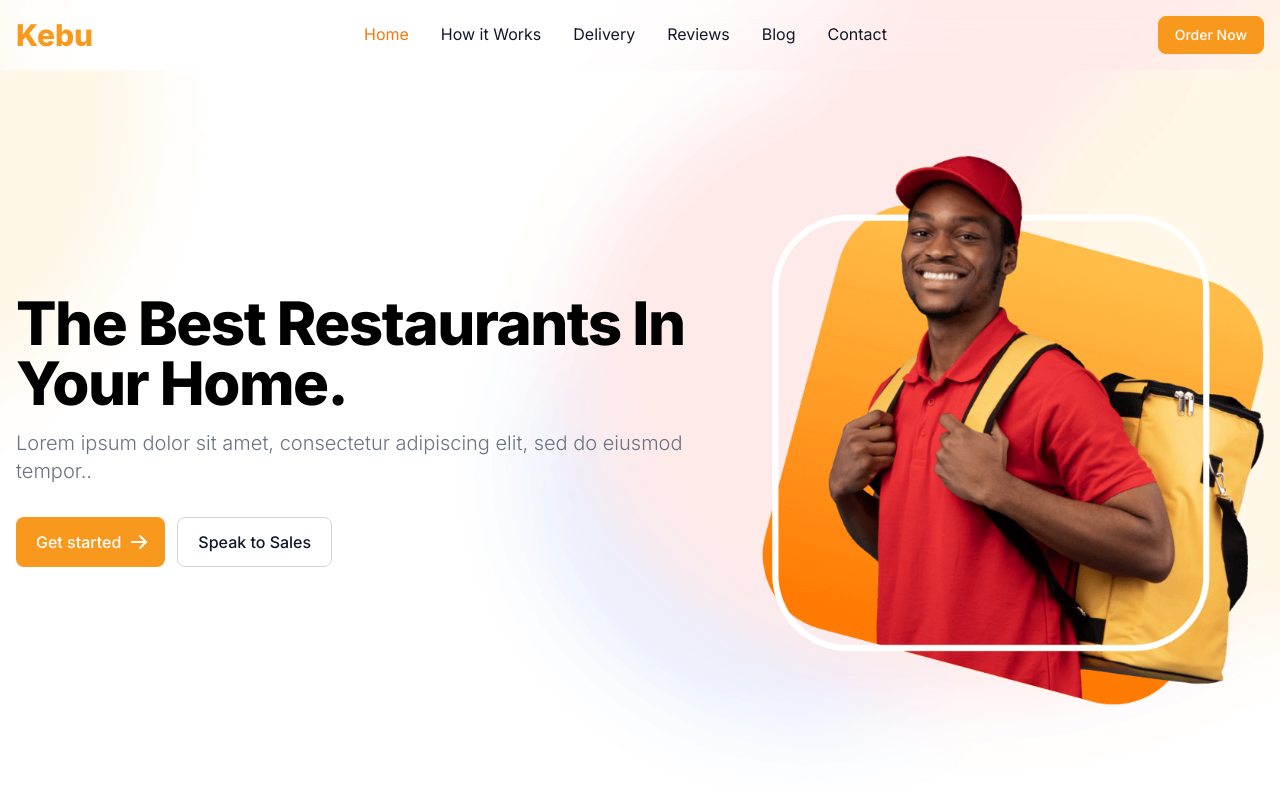
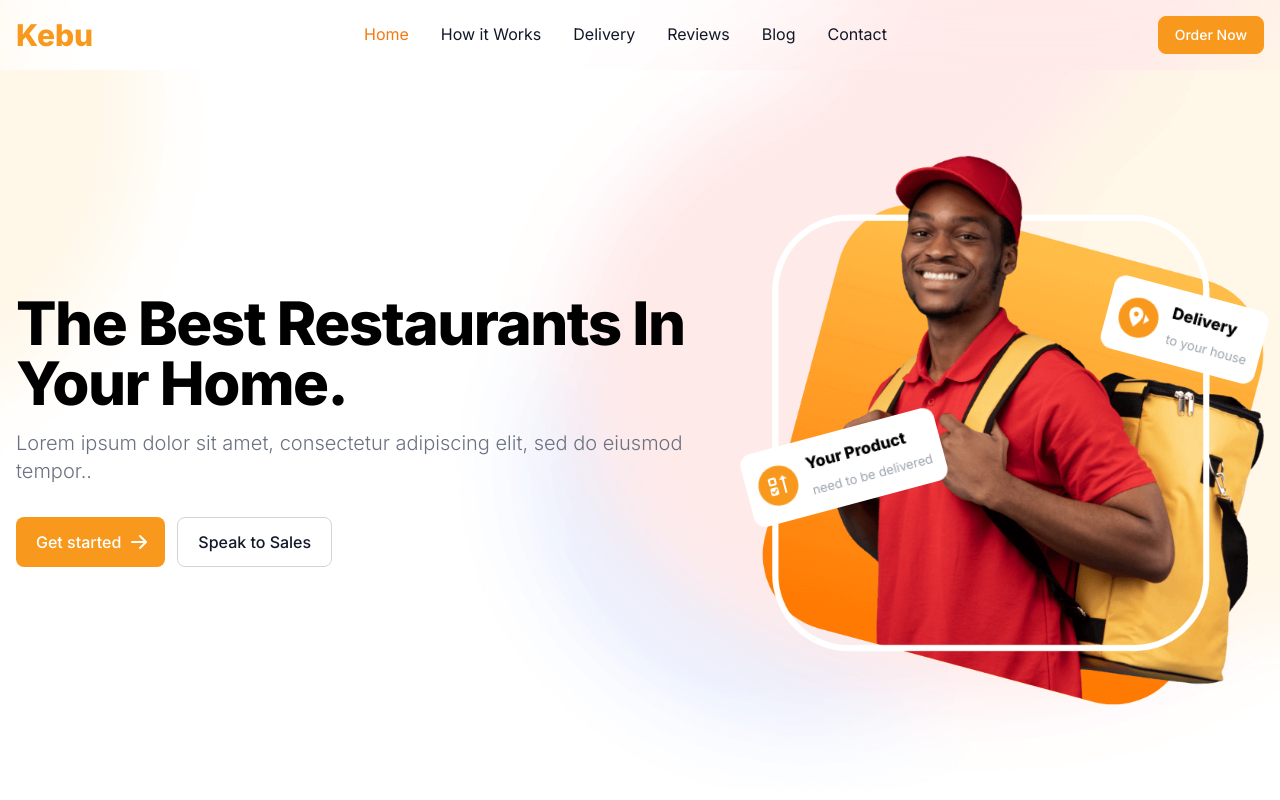
Before and after one commit to eugenewere/landing, a Vue app: page / in a window 1280 px wide. Shown: the top 800 px of the page. Built offline with nearby package versions, Linux system fonts and the light colour scheme.

Commit message:
added hero overlays

```diff
--- a/src/components/Blog/NewsBlog.vue
+++ b/src/components/Blog/NewsBlog.vue
@@ -9,7 +9,7 @@
       <div class="grid gap-8 lg:grid-cols-2 lg:grid-rows-3">
         <div class="col-span-1 row-span-2 blog_wrap">
           <div class="flex justify-between items-center mb-5 text-gray-500">
-            <span class="bg-kebu-100 text-kebu-800 text-xs font-medium inline-flex items-center px-2.5 py-0.5 rounded dark:bg-kebu-200 dark:text-kebu-800">
+            <span class="bg-kebu-100 text-kebu-400 text-xs font-medium inline-flex items-center px-2.5 py-0.5 rounded dark:bg-kebu-200 dark:text-kebu-400">
                 <svg class="mr-1 w-3 h-3" fill="currentColor" viewBox="0 0 20 20" xmlns="http://www.w3.org/2000/svg"><path d="M2 6a2 2 0 012-2h6a2 2 0 012 2v8a2 2 0 01-2 2H4a2 2 0 01-2-2V6zM14.553 7.106A1 1 0 0014 8v4a1 1 0 00.553.894l2 1A1 1 0 0018 13V7a1 1 0 00-1.447-.894l-2 1z"></path></svg>
                 Tutorial
             </span>
@@ -28,7 +28,7 @@
                   Jese Leos
               </span>
             </div>
-            <a href="#" class="inline-flex items-center font-medium text-kebu-600 dark:text-kebu-500 hover:underline">
+            <a href="#" class="inline-flex items-center font-medium text-kebu-400 dark:text-kebu-500 hover:underline">
               Read more
               <svg class="ml-2 w-4 h-4" fill="currentColor" viewBox="0 0 20 20" xmlns="http://www.w3.org/2000/svg">
                 <path fill-rule="evenodd" d="M10.293 3.293a1 1 0 011.414 0l6 6a1 1 0 010 1.414l-6 6a1 1 0 01-1.414-1.414L14.586 11H3a1 1 0 110-2h11.586l-4.293-4.293a1 1 0 010-1.414z" clip-rule="evenodd"></path>
@@ -42,7 +42,7 @@
 
         <div class="blog_wrap">
           <div class="flex justify-between items-center mb-5 text-gray-500">
-            <span class="bg-kebu-100 text-kebu-800 text-xs font-medium inline-flex items-center px-2.5 py-0.5 rounded dark:bg-kebu-200 dark:text-kebu-800">
+            <span class="bg-kebu-100 text-kebu-400 text-xs font-medium inline-flex items-center px-2.5 py-0.5 rounded dark:bg-kebu-200 dark:text-kebu-400">
                 <svg class="mr-1 w-3 h-3" fill="currentColor" viewBox="0 0 20 20" xmlns="http://www.w3.org/2000/svg"><path fill-rule="evenodd" d="M2 5a2 2 0 012-2h8a2 2 0 012 2v10a2 2 0 002 2H4a2 2 0 01-2-2V5zm3 1h6v4H5V6zm6 6H5v2h6v-2z" clip-rule="evenodd"></path><path d="M15 7h1a2 2 0 012 2v5.5a1.5 1.5 0 01-3 0V7z"></path></svg>
                 Article
             </span>
@@ -57,7 +57,7 @@
                   John Doe
               </span>
             </div>
-            <a href="#" class="inline-flex items-center font-medium text-kebu-600 dark:text-kebu-500 hover:underline">
+            <a href="#" class="inline-flex items-center font-medium text-kebu-400 dark:text-kebu-500 hover:underline">
               Read more
               <svg class="ml-2 w-4 h-4" fill="currentColor" viewBox="0 0 20 20" xmlns="http://www.w3.org/2000/svg">
                 <path fill-rule="evenodd" d="M10.293 3.293a1 1 0 011.414 0l6 6a1 1 0 010 1.414l-6 6a1 1 0 01-1.414-1.414L14.586 11H3a1 1 0 110-2h11.586l-4.293-4.293a1 1 0 010-1.414z" clip-rule="evenodd"></path>
@@ -67,7 +67,7 @@
         </div>
         <div class="blog_wrap">
           <div class="flex justify-between items-center mb-5 text-gray-500">
-            <span class="bg-kebu-100 text-kebu-800 text-xs font-medium inline-flex items-center px-2.5 py-0.5 rounded dark:bg-kebu-200 dark:text-kebu-800">
+            <span class="bg-kebu-100 text-kebu-400 text-xs font-medium inline-flex items-center px-2.5 py-0.5 rounded dark:bg-kebu-200 dark:text-kebu-400">
                 <svg class="mr-1 w-3 h-3" fill="currentColor" viewBox="0 0 20 20" xmlns="http://www.w3.org/2000/svg"><path fill-rule="evenodd" d="M2 5a2 2 0 012-2h8a2 2 0 012 2v10a2 2 0 002 2H4a2 2 0 01-2-2V5zm3 1h6v4H5V6zm6 6H5v2h6v-2z" clip-rule="evenodd"></path><path d="M15 7h1a2 2 0 012 2v5.5a1.5 1.5 0 01-3 0V7z"></path></svg>
                 Article
             </span>
@@ -82,7 +82,7 @@
                   John Doe
               </span>
             </div>
-            <a href="#" class="inline-flex items-center font-medium text-kebu-600 dark:text-kebu-500 hover:underline">
+            <a href="#" class="inline-flex items-center font-medium text-kebu-400 dark:text-kebu-500 hover:underline">
               Read more
               <svg class="ml-2 w-4 h-4" fill="currentColor" viewBox="0 0 20 20" xmlns="http://www.w3.org/2000/svg">
                 <path fill-rule="evenodd" d="M10.293 3.293a1 1 0 011.414 0l6 6a1 1 0 010 1.414l-6 6a1 1 0 01-1.414-1.414L14.586 11H3a1 1 0 110-2h11.586l-4.293-4.293a1 1 0 010-1.414z" clip-rule="evenodd"></path>
@@ -92,7 +92,7 @@
         </div>
         <div class="blog_wrap">
           <div class="flex justify-between items-center mb-5 text-gray-500">
-            <span class="bg-kebu-100 text-kebu-800 text-xs font-medium inline-flex items-center px-2.5 py-0.5 rounded dark:bg-kebu-200 dark:text-kebu-800">
+            <span class="bg-kebu-100 text-kebu-400 text-xs font-medium inline-flex items-center px-2.5 py-0.5 rounded dark:bg-kebu-200 dark:text-kebu-400">
                 <svg class="mr-1 w-3 h-3" fill="currentColor" viewBox="0 0 20 20" xmlns="http://www.w3.org/2000/svg"><path fill-rule="evenodd" d="M2 5a2 2 0 012-2h8a2 2 0 012 2v10a2 2 0 002 2H4a2 2 0 01-2-2V5zm3 1h6v4H5V6zm6 6H5v2h6v-2z" clip-rule="evenodd"></path><path d="M15 7h1a2 2 0 012 2v5.5a1.5 1.5 0 01-3 0V7z"></path></svg>
                 Article
             </span>
@@ -107,7 +107,7 @@
                   John Doe
               </span>
             </div>
-            <a href="#" class="inline-flex items-center font-medium text-kebu-600 dark:text-kebu-500 hover:underline">
+            <a href="#" class="inline-flex items-center font-medium text-kebu-400 dark:text-kebu-500 hover:underline">
               Read more
               <svg class="ml-2 w-4 h-4" fill="currentColor" viewBox="0 0 20 20" xmlns="http://www.w3.org/2000/svg">
                 <path fill-rule="evenodd" d="M10.293 3.293a1 1 0 011.414 0l6 6a1 1 0 010 1.414l-6 6a1 1 0 01-1.414-1.414L14.586 11H3a1 1 0 110-2h11.586l-4.293-4.293a1 1 0 010-1.414z" clip-rule="evenodd"></path>
@@ -117,7 +117,7 @@
         </div>
         <div class="blog_wrap">
           <div class="flex justify-between items-center mb-5 text-gray-500">
-            <span class="bg-kebu-100 text-kebu-800 text-xs font-medium inline-flex items-center px-2.5 py-0.5 rounded dark:bg-kebu-200 dark:text-kebu-800">
+            <span class="bg-kebu-100 text-kebu-400 text-xs font-medium inline-flex items-center px-2.5 py-0.5 rounded dark:bg-kebu-200 dark:text-kebu-400">
                 <svg class="mr-1 w-3 h-3" fill="currentColor" viewBox="0 0 20 20" xmlns="http://www.w3.org/2000/svg"><path fill-rule="evenodd" d="M2 5a2 2 0 012-2h8a2 2 0 012 2v10a2 2 0 002 2H4a2 2 0 01-2-2V5zm3 1h6v4H5V6zm6 6H5v2h6v-2z" clip-rule="evenodd"></path><path d="M15 7h1a2 2 0 012 2v5.5a1.5 1.5 0 01-3 0V7z"></path></svg>
                 Article
             </span>
@@ -132,7 +132,7 @@
                   John Doe
               </span>
             </div>
-            <a href="#" class="inline-flex items-center font-medium text-kebu-600 dark:text-kebu-500 hover:underline">
+            <a href="#" class="inline-flex items-center font-medium text-kebu-400 dark:text-kebu-500 hover:underline">
               Read more
               <svg class="ml-2 w-4 h-4" fill="currentColor" viewBox="0 0 20 20" xmlns="http://www.w3.org/2000/svg">
                 <path fill-rule="evenodd" d="M10.293 3.293a1 1 0 011.414 0l6 6a1 1 0 010 1.414l-6 6a1 1 0 01-1.414-1.414L14.586 11H3a1 1 0 110-2h11.586l-4.293-4.293a1 1 0 010-1.414z" clip-rule="evenodd"></path>
--- a/src/components/Hero/Hero.vue
+++ b/src/components/Hero/Hero.vue
@@ -20,8 +20,30 @@
           </a>
         </div>
       </div>
-      <div class="  lg:mt-0 lg:col-span-5 lg:flex">
+      <div class="  lg:mt-0 lg:col-span-5 lg:flex relative">
         <img class="w-3/5 mx-auto pt-5 lg:pt-0 lg:w-auto" src="@/assets/image/photo-1.png" alt="mockup">
+
+        <div class="rotate-[15deg] transform-gpu rounded-xl bg-white flex items-center p-3 h-fit w-fit absolute right-0 top-1/4">
+          <div class="bg-kebu-400 rounded-full w-[40px] h-[40px] p-2 flex justify-center items-center">
+            <svg class="text-white" xmlns="http://www.w3.org/2000/svg" width="32" height="32" viewBox="0 0 24 24">
+              <path fill="currentColor" d="M9 11.5a2.5 2.5 0 0 1 0-5a2.5 2.5 0 0 1 0 5M9 2C5.13 2 2 5.13 2 9c0 5.25 7 13 7 13s7-7.75 7-13c0-3.87-3.13-7-7-7m9 15l5-5l-5-5v10Z"/>
+            </svg>
+          </div>
+          <div class="pl-3">
+            <h4 class="text-md text-black font-extrabold ">Delivery</h4>
+            <small class="mt-[5px] text-gray-400">to your house</small>
+          </div>
+        </div>
+        <div class="-rotate-[15deg] transform-gpu rounded-xl bg-white flex items-center p-3 h-fit w-fit absolute left-0 top-2/4">
+          <div class="bg-kebu-400 rounded-full w-[40px] h-[40px] p-2 flex justify-center items-center">
+          <svg class="text-white" xmlns="http://www.w3.org/2000/svg" width="32" height="32" viewBox="0 0 24 24"><path fill="currentColor" d="M19 7h3l-4-4l-4 4h3v14h2M5 13c-1.11 0-2 .89-2 2v4c0 1.11.89 2 2 2h4c1.11 0 2-.89 2-2v-4c0-1.11-.89-2-2-2m.2 1.5l1.06 1.05l-3.99 3.95l-2.53-2.55l1.07-1.05l1.47 1.49M5 3c-1.11 0-2 .89-2 2v4c0 1.11.89 2 2 2h4c1.11 0 2-.89 2-2V5c0-1.11-.89-2-2-2M5 5h4v4H5Z"/></svg>
+          </div>
+          <div class="pl-3">
+            <h4 class="text-md text-black font-extrabold ">Your Product</h4>
+            <small class="mt-[5px] text-gray-400">need to be delivered</small>
+          </div>
+        </div>
+
       </div>
     </div>
   </section>
--- a/src/components/NewsLetter/NewsLetter.vue
+++ b/src/components/NewsLetter/NewsLetter.vue
@@ -11,7 +11,7 @@
           <h2 class="mb-4 text-3xl  sm:text-center lg:text-left tracking-tight font-extrabold text-gray-900 sm:text-4xl dark:text-white">
             Get the menu of your favorite restaurants every day
           </h2>
-          <p class="mx-auto sm:text-center lg:text-left mb-8 max-w-2xl font-light text-gray-500 md:mb-12 sm:text-xl dark:text-gray-400">
+          <p class=" sm:text-center lg:text-left mb-8 max-w-2xl font-light text-gray-500 md:mb-12 sm:text-xl dark:text-gray-400">
             Stay up to date with the roadmap progress, announcements and exclusive discounts feel free to sign up with your email.
           </p>
 
```
